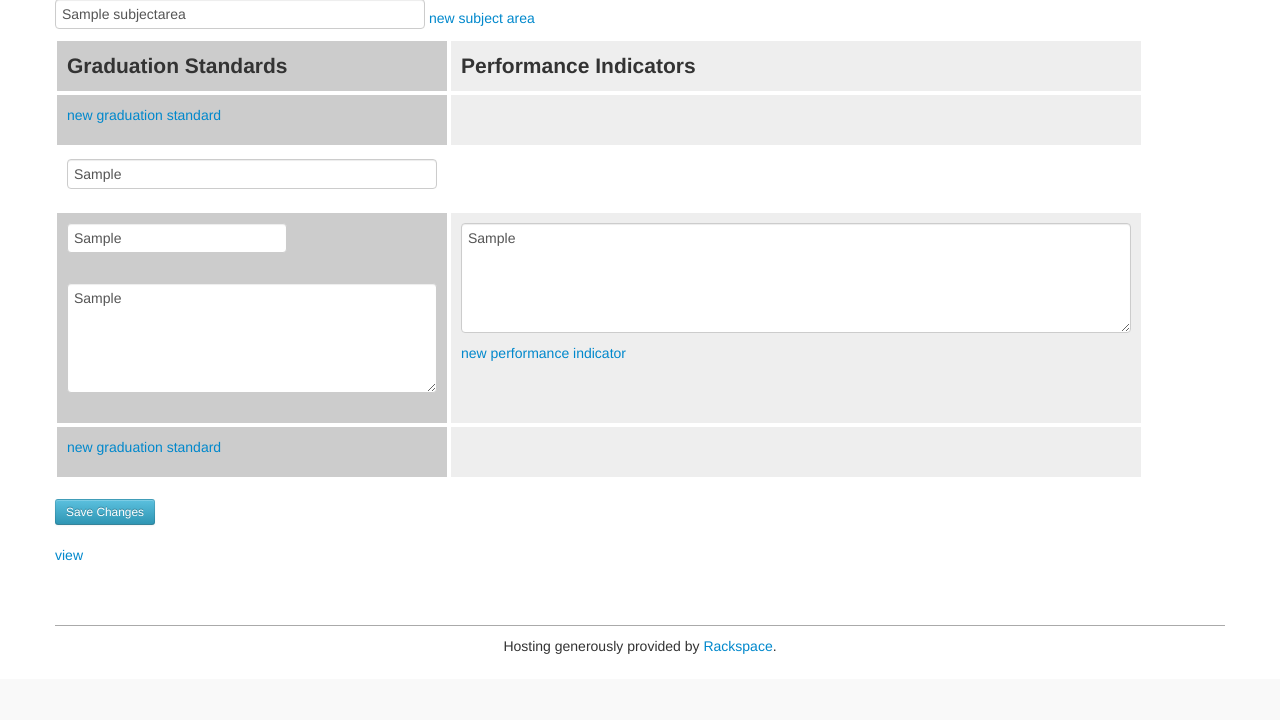
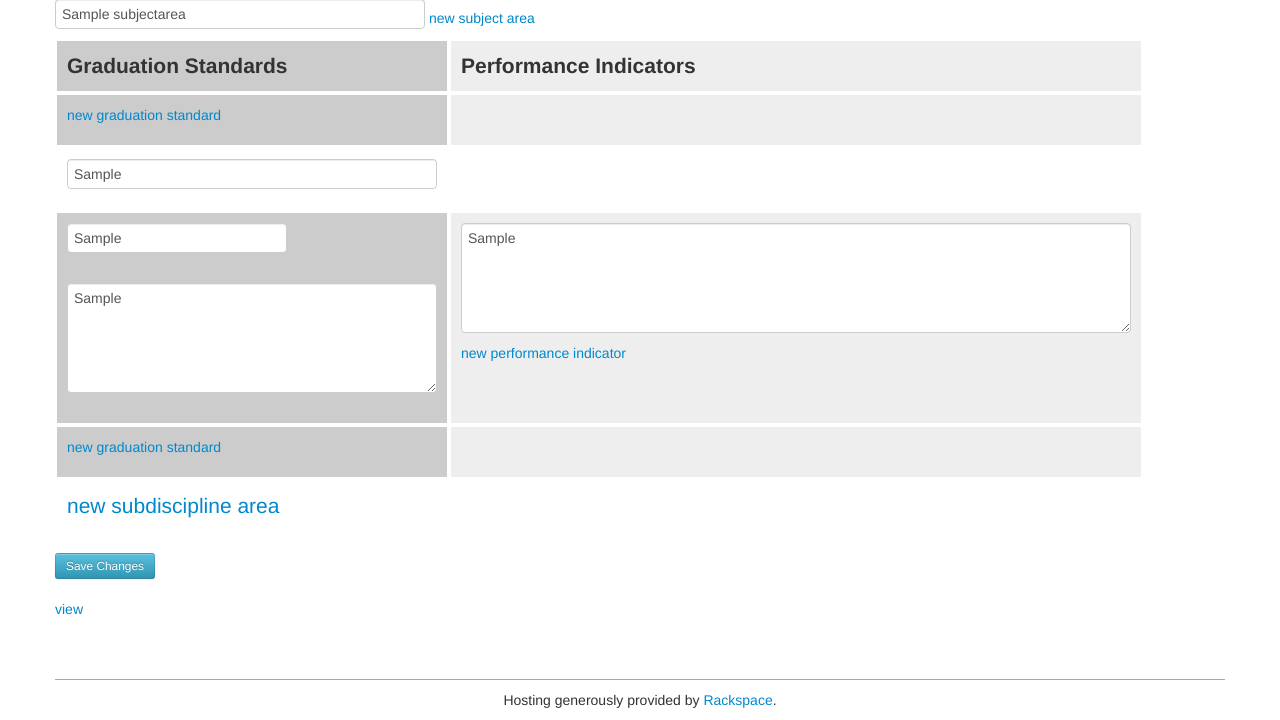
Before and after one commit to openlearningtools/opencompetencies, a Django app: page /edit_sa_summary/1/ in a window 1280 px wide. Shown: the part 121-841 px from the top of the page. Before the commit the page ends 775 px from the top, so only its background shows below. Run offline with Django 3.2, Linux system fonts and the light colour scheme; a user stored in the database is signed in; tables that the repository leaves empty hold one stand-in row (values such as "Sample post"); parts of the project's set-up code (start-up, migrations or seed data) failed here and were passed over; some libraries are stand-ins or nearby versions.

Commit message:
Can add a new subdiscipline area from edit_sa_summary.

```diff
--- a/competencies/urls.py
+++ b/competencies/urls.py
@@ -43,6 +43,9 @@ urlpatterns = patterns('',
     # new_sa: Create a new sa, for a specific school.
     url(r'^new_sa/(?P<school_id>\d+)/$', views.new_sa, name='new_sa'),
 
+    # new_sda: Create a new sda, for a specific subject area.
+    url(r'^new_sda/(?P<sa_id>\d+)/$', views.new_sda, name='new_sda'),
+
     # new_gs: Create a new grad std, for a specific general subject area.
     url(r'^new_gs/(?P<sa_id>\d+)/$', views.new_gs, name='new_gs'),
 
@@ -51,7 +54,6 @@ urlpatterns = patterns('',
 
     # new_pi: Create a new perf ind(eu), for a specific grad standard (ca).
     url(r'^new_pi/(?P<ca_id>\d+)/$', views.new_pi, name='new_pi'),
-
 
 
 
--- a/competencies/views.py
+++ b/competencies/views.py
@@ -254,6 +254,31 @@ def new_sa(request, school_id):
 
     return render_to_response('competencies/new_sa.html',
                               {'school': school, 'sa_form': sa_form,},
+                              context_instance = RequestContext(request))
+
+def new_sda(request, sa_id):
+    """Create a new subdiscipline area for a given subject area."""
+    print('here')
+    sa = SubjectArea.objects.get(id=sa_id)
+    school = sa.school
+    # Test if user allowed to edit this school.
+    if not has_edit_permission(request.user, school):
+        redirect_url = '/no_edit_permission/' + str(school.id)
+        return redirect(redirect_url)
+
+    if request.method == 'POST':
+        sda_form = SubdisciplineAreaForm(request.POST)
+        if sda_form.is_valid():
+            new_sda = sda_form.save(commit=False)
+            new_sda.subject_area = sa
+            new_sda.save()
+            return redirect('/edit_sa_summary/%d' % sa.id)
+
+    sda_form = SubdisciplineAreaForm()
+
+    return render_to_response('competencies/new_sda.html',
+                              {'school': school, 'sa': sa,
+                               'sda_form': sda_form,},
                               context_instance = RequestContext(request))
 
 def new_gs(request, sa_id):
--- a/opencompetencies/static/templates/competencies/edit_sa_summary.html
+++ b/opencompetencies/static/templates/competencies/edit_sa_summary.html
@@ -69,6 +69,11 @@
 
 	 {% endfor %}
 
+		<div class="row row-eq-height">
+		  <div class="span4 lead summary_box sda_col"><a href="{% url 'competencies:new_sda' subject_area.id %}">new subdiscipline area</a></div>
+		  <div class="span7 lead summary_box sda_col">&nbsp</div>
+		</div>
+
 
 		<p><input type="submit" value="Save Changes" class="submit_sa_summary btn btn-small btn-info" /></p>
 	 </form>
```
Also changed, not shown: opencompetencies/static/templates/competencies/new_sda.html (added, +17 -0 lines).
